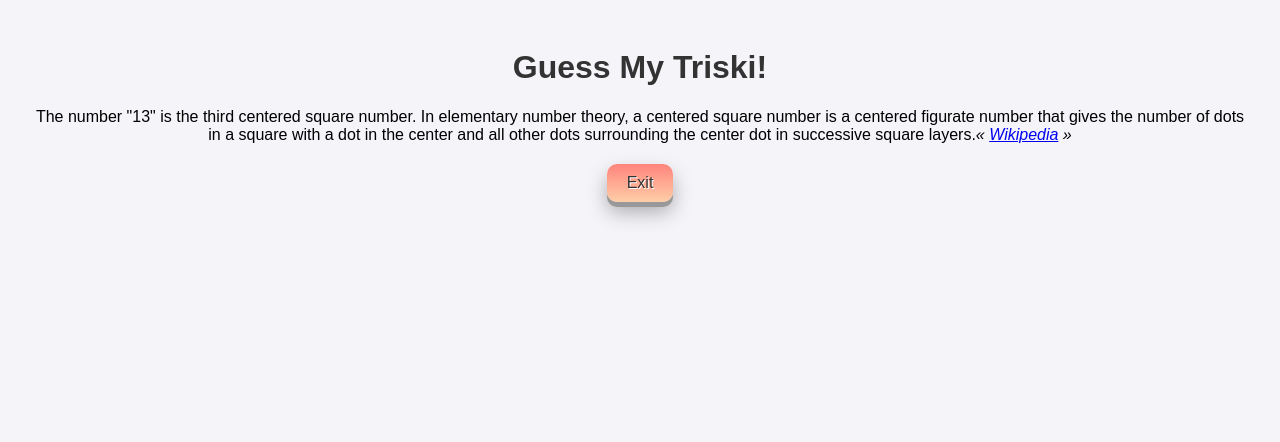
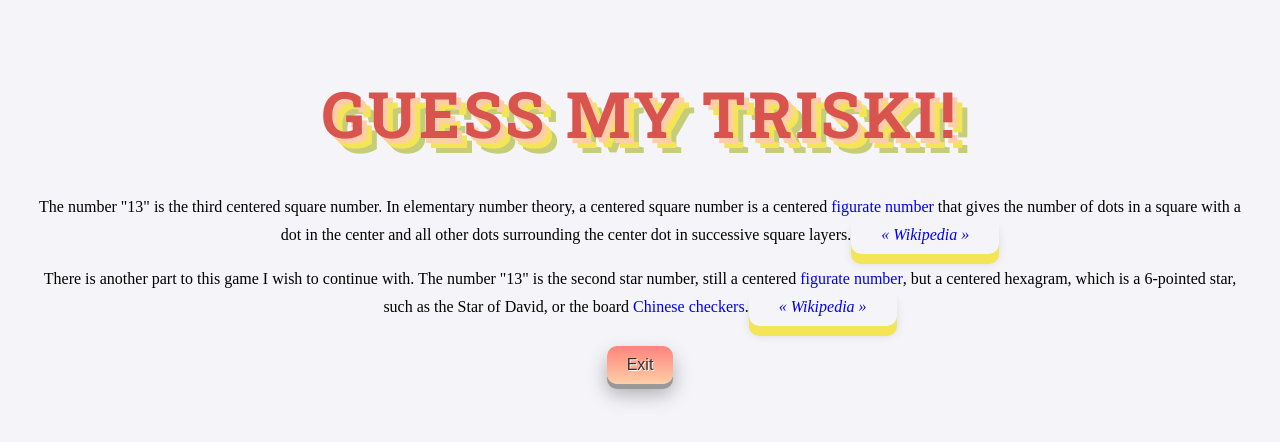
Before and after one commit to ladyinblack/GuessMyTriski, a plain HTML site: page index.html in a window 1280 px wide. Both pictures are taken after a click on the button "Story". Drawn offline with Linux system fonts and the light colour scheme.

Commit message:
Updated styling for first version of js13kgames 2024

```diff
--- a/game.js
+++ b/game.js
@@ -6,13 +6,13 @@ const storyButton = document.querySelector('.story-button');
 const readStory = document.getElementById('read-story');
 const centerX = canvas.width / 2;
 const centerY = canvas.height / 2;
-const radius = 20;
-const spacing = 20;
-
+const radius = 20;      // Radius of each dot
+const spacing = 20;     // Spacing between dots
+// Array to store the random number assigned to each circle
 let circleData = [];
 
-let guesses = 0;
-let score = 1;
+let guesses = 0;        // Number of guesses
+let score = 1;          // Player's score
 
 function drawCenteredSquare(numCircles, maxNum, fill, stroke) {
     const circlePositions = [];
@@ -142,23 +142,28 @@ function drawCenteredSquare(numCircles, maxNum, fill, stroke) {
             return;
     }
 
+    // Validate that the range of numbers is sufficient
     const minNum = 1;
     if (maxNum - minNum + 1 < numCircles) {
         console.error("The range of numbers is too small to ensure unique values.");
         return;
     }
 
+    // Set the styles
     ctx.textAlign = "center";
     ctx.textBaseline = "middle";
     ctx.font = "20px Arial";
 
+    // Draw the circles and unique random numbers inside them
     circlePositions.forEach((pos) => {
+        // Generate a random number within the specified range
         let randomNumber;
         do {
             randomNumber = Math.floor(Math.random() * (maxNum - minNum + 1)) + minNum;
         }
         while (usedNumbers.has(randomNumber));
 
+        // Add the number to the set of used numbers
         usedNumbers.add(randomNumber);
 
         circleData.push({
@@ -166,7 +171,7 @@ function drawCenteredSquare(numCircles, maxNum, fill, stroke) {
             y: pos.y,
             radius: radius,
             number: randomNumber,
-            visible: false
+            visible: false      // Initially the number is hidden
         });
 
         ctx.fillStyle = pos.fill;
@@ -176,25 +181,30 @@ function drawCenteredSquare(numCircles, maxNum, fill, stroke) {
         ctx.fill(); ctx.stroke();
     });
 
+    // Display initial score and guesses
     updateScore();
 }
 
+// Update Player score and Guess count
 function updateScore() {
-    ctx.clearRect(0, 0, canvas.width, 50);
+    ctx.clearRect(0, 0, canvas.width, 50);      // Clear the area where score and guesses are displayed
     ctx.font = "20px Arial";
     ctx.fillStyle = "black";
     ctx.fillText(`Score: ${score}`, 50, 20);
     ctx.fillText(`Guesses: ${guesses}`, canvas.width - 150, 20);
 }
 
+// Function to handle user clicks on the canvas
 function handleClick(event) {
     const rect = canvas.getBoundingClientRect();
     const x = event.clientX - rect.left;
     const y = event.clientY - rect.top;
 
+    // Check if the click was inside the circle
     circleData.forEach(circle => {
         const distance = Math.sqrt((x - circle.x) ** 2 + (y - circle.y) ** 2);
         if (distance < circle.radius && !circle.visible) {
+            // Reveal the numer for the clicked circle
             circle.visible = true;
             ctx.fillStyle = '#F1F08A';
             ctx.strokeStyle = '#C6CD78';
@@ -203,8 +213,10 @@ function handleClick(event) {
             ctx.fill();
             ctx.stroke();
 
+            // Increment guesses
             guesses++;
 
+            // Check if the revealed number is 13
             ctx.fillStyle = '#000000';
             ctx.fillText(circle.number, circle.x, circle.y);
 
@@ -212,18 +224,22 @@ function handleClick(event) {
                 if (score > 130) {
                     score = score * 13 - guesses;
                 } else {
-                    score *= 13;
+                    score *= 13;       // Award current score * 13 for finding the number 13
                 }
                 winAlert();
             } else {
+                // Deduct points for incorrect guesses
                 if (score > 130)
                     score -= 10;
             }
+
+            // Update score and guesses display
             updateScore();
         }
     });
 }
 
+// When Player Wins the game
 function winAlert() {
     canvas.style.display = "block";
     readStory.style.display = "none";
@@ -244,6 +260,7 @@ function winAlert() {
     canvas.removeEventListener('click', handleClick, false);
 }
 
+// Show the ame and hide the level buttons
 function startGame(levelNumber) {
     canvas.style.display = "block";
     readStory.style.display = "none";
@@ -252,6 +269,7 @@ function startGame(levelNumber) {
     storyButton.style.display = "none";
     ctx.clearRect(0, 0, canvas.width, canvas.height);
 
+    // Reset the number of guesses
     guesses = 0;
 
     switch (levelNumber) {
@@ -278,13 +296,26 @@ function viewStory() {
     exitButton.style.display = "block";
     levelButtons.style.display = "none";
     storyButton.style.display = "none";
-    ctx.clearRect(0, 0, canvas.width, canvas.height);
+    readStory.innerHTML = "";
 
-    readStory.innerHTML += "The number \"13\" is the third centered square number.  In elementary number theory, a centered square number is a centered figurate number that gives the number of dots in a square with a dot in the center and all other dots surrounding the center dot in successive square layers.";
+    const paraStory1 = document.createElement("p");
 
-    readStory.innerHTML += "<span style='font-style: italic;'>&laquo; <a href='https://en.wikipedia.org/wiki/Centered_square_number'>Wikipedia</a> &raquo;";
+    paraStory1.innerHTML += "The number \"13\" is the third centered square number.  In elementary number theory, a centered square number is a centered <a href='https://en.wikipedia.org/wiki/Figurate_number' class='link-3d-perspective'>figurate number</a> that gives the number of dots in a square with a dot in the center and all other dots surrounding the center dot in successive square layers.";
+
+    paraStory1.innerHTML += "<span style='font-style: italic;'><a href='https://en.wikipedia.org/wiki/Centered_square_number' class='link-3d-push'>&laquo; Wikipedia &raquo;</a>";
+
+    readStory.appendChild(paraStory1);
+
+    const paraStory2 = document.createElement("p");
+
+    paraStory2.innerHTML += "There is another part to this game I wish to continue with.  The number \"13\" is the second star number, still a centered <a href='https://en.wikipedia.org/wiki/Figurate_number' class='link-3d-perspective'>figurate number</a>, but a centered hexagram, which is a 6-pointed star, such as the Star of David, or the board <a href='https://en.wikipedia.org/wiki/Chinese_checkers' class='link-3d-perspective'>Chinese checkers</a>.";
+
+    paraStory2.innerHTML += "<span style='font-style: italic;'><a href='https://en.wikipedia.org/wiki/Star_number' class='link-3d-push'>&laquo; Wikipedia &raquo;</a>"
+
+    readStory.appendChild(paraStory2);
 }
 
+// Hide the game and show the level buttons again
 function exitGame() {
     canvas.style.display = "none";
     readStory.style.display = "none";
@@ -293,11 +324,14 @@ function exitGame() {
     storyButton.style.display = "block";
 }
 
+// Add event listeners for the level buttons
 document.getElementById('level1').addEventListener('click', () => startGame(13));
 document.getElementById('level2').addEventListener('click', () => startGame(25));
 document.getElementById('level3').addEventListener('click', () => startGame(41));
 
+// Add event listener for the story button
 document.getElementById('story').addEventListener('click', viewStory);
 
+// Add event listener for the exit button
 document.getElementById('exit').addEventListener('click', exitGame);
 drawCenteredSquare(41, 41);
--- a/index.html
+++ b/index.html
@@ -4,6 +4,9 @@
     <meta charset="UTF-8">
     <meta name="viewport" content="width=device-width, initial-scale=1.0">
     <title>Centered Square Number Sequence</title>
+    <link rel="preconnect" href="https://fonts.googleapis.com">
+    <link rel="preconnect" href="https://fonts.gstatic.com" crossorigin>
+    <link href="https://fonts.googleapis.com/css2?family=Roboto+Slab:wght@100..900&display=swap" rel="stylesheet">
     <link rel="stylesheet" href="styles.css" />
 </head>
 <body>
--- a/styles.css
+++ b/styles.css
@@ -1,12 +1,48 @@
 body {
-    font-family: Arial, sans-serif;
     text-align: center;
     padding: 20px;
     background-color: #F4F4F9;
 }
+
 h1 {
-    color: #333;
+    font-size: 64px;
+    color: #D9534F;
+    text-transform: uppercase;
+    letter-spacing: 3px;
+    perspective: 500px;
+    text-shadow: 5px 5px 0 #FECEA8, 10px 10px 0 #F4E557, 15px 15px 0 #C6CD78;
+    transition: all 0.4s ease;
+    font-family: 'Roboto Slab', sans-serif;
 }
+h1:hover {
+    transform: rotateX(20deg);
+    text-shadow: 2px 2px 0 #FECEA8, 5px 5px 0 #F4E557, 8px 8px 0 #C6CD78;
+}
+
+a.link-3d-push {
+    display: inline-block;
+    padding: 10px 30px;
+    text-decoration: none;
+    border-radius: 10px;
+    box-shadow: 0 10px 0 #F4E557, 0 10px 10px rgba(0, 0, 0, 0.1);
+    transition: all 0.3s ease;
+}
+a.link-3d-push:hover {
+    transform: translateY(5px);
+    box-shadow: 0 5px 0 #F4E557, 0 10px 10px rgba(0, 0, 0, 0.2);
+}
+
+a.link-3d-perspective {
+    display: inline-block;
+    text-decoration: none;
+    perspective: 1000px;
+    transform-style: preserve-3d;
+    transition: transform 0.3s ease;
+}
+a.link-3d-perspective:hover {
+    transform: rotateX(10deg) scaleY(1.2);
+}
+
 .level-buttons {
     margin: 20px;
 }
```
